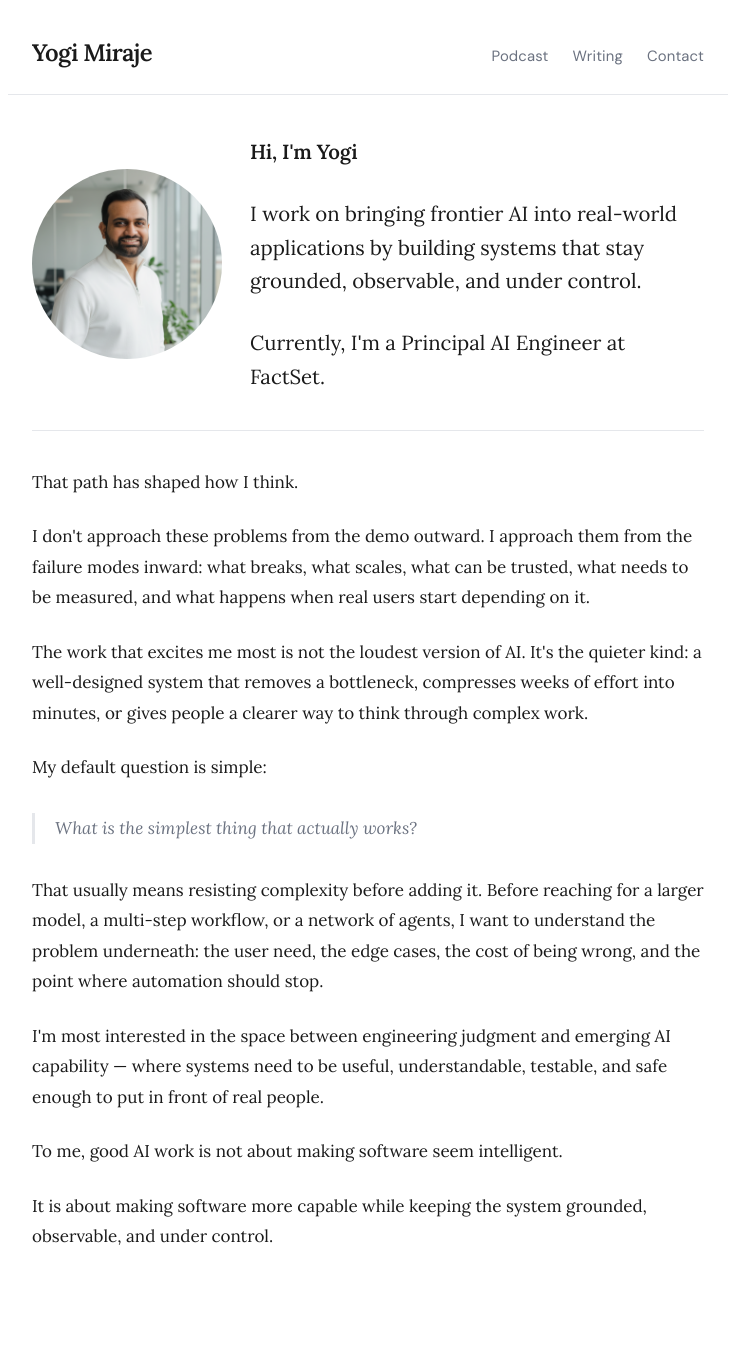
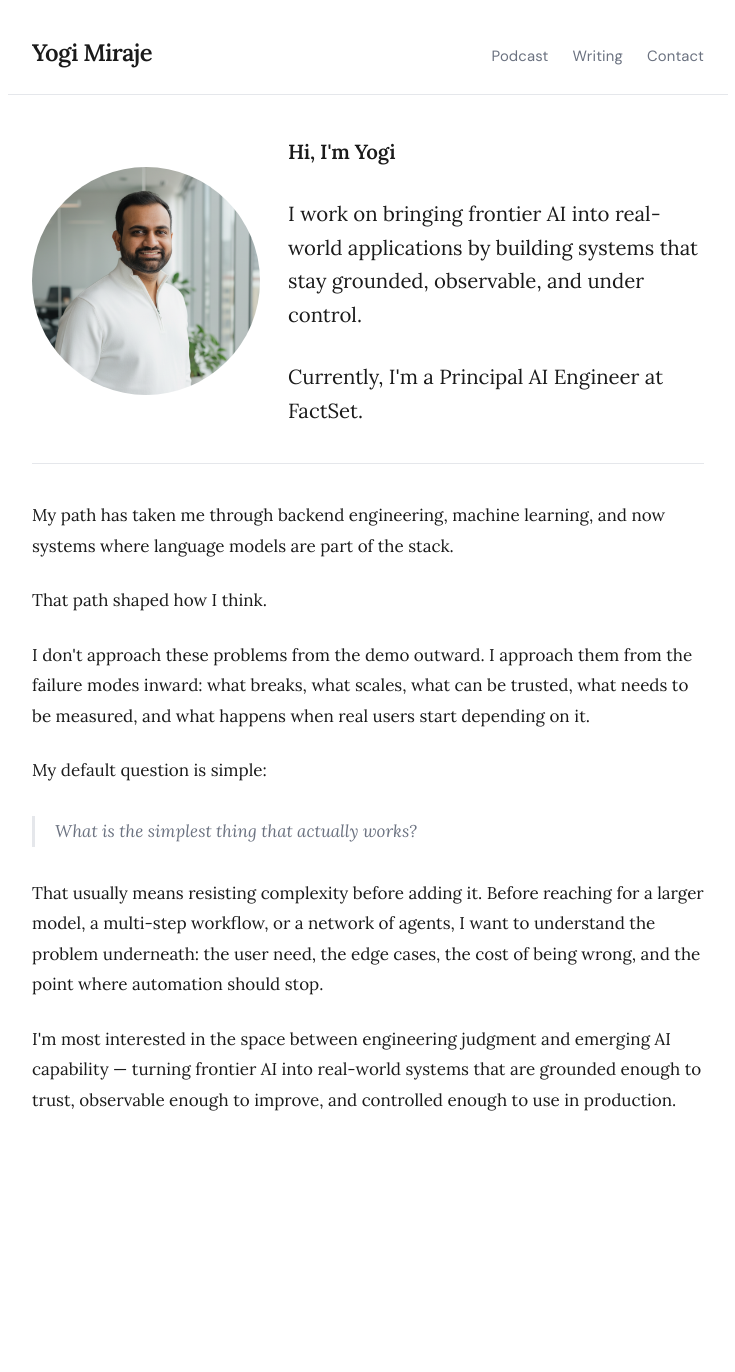
Before and after one commit to yogi-miraje/yogi-miraje.github.io, a Jekyll site: the page built from index.md, in a window 1280 px wide. Shown: the whole page, without its empty margins (272-1007 px from the left). Built offline with Jekyll 4.4.1, drawn with Linux system fonts in a browser that asks for light colours; after the commit the page ends 1235 px from its top, so only the background shows below that.

Commit message:
Enlarge intro photo and refresh body copy
- Bump intro photo 190px → 228px
- Replace bio below intro with updated path/philosophy copy ending on
  the frontier-AI-in-production line

Co-Authored-By: Claude Opus 4.7 <noreply@anthropic.com>

```diff
--- a/assets/css/style.css
+++ b/assets/css/style.css
@@ -257,8 +257,8 @@ body {
 }
 
 .intro-photo {
-  width: 190px;
-  height: 190px;
+  width: 228px;
+  height: 228px;
   flex-shrink: 0;
   object-fit: cover;
   border-radius: 50%;
--- a/index.md
+++ b/index.md
@@ -15,11 +15,11 @@ title: Yogi Miraje
 
   <hr class="content-divider">
 
-  <p>That path has shaped how I think.</p>
+  <p>My path has taken me through backend engineering, machine learning, and now systems where language models are part of the stack.</p>
+
+  <p>That path shaped how I think.</p>
 
   <p>I don't approach these problems from the demo outward. I approach them from the failure modes inward: what breaks, what scales, what can be trusted, what needs to be measured, and what happens when real users start depending on it.</p>
-
-  <p>The work that excites me most is not the loudest version of AI. It's the quieter kind: a well-designed system that removes a bottleneck, compresses weeks of effort into minutes, or gives people a clearer way to think through complex work.</p>
 
   <p>My default question is simple:</p>
 
@@ -27,9 +27,5 @@ title: Yogi Miraje
 
   <p>That usually means resisting complexity before adding it. Before reaching for a larger model, a multi-step workflow, or a network of agents, I want to understand the problem underneath: the user need, the edge cases, the cost of being wrong, and the point where automation should stop.</p>
 
-  <p>I'm most interested in the space between engineering judgment and emerging AI capability — where systems need to be useful, understandable, testable, and safe enough to put in front of real people.</p>
-
-  <p>To me, good AI work is not about making software seem intelligent.</p>
-
-  <p>It is about making software more capable while keeping the system grounded, observable, and under control.</p>
+  <p>I'm most interested in the space between engineering judgment and emerging AI capability — turning frontier AI into real-world systems that are grounded enough to trust, observable enough to improve, and controlled enough to use in production.</p>
 </div>
```
